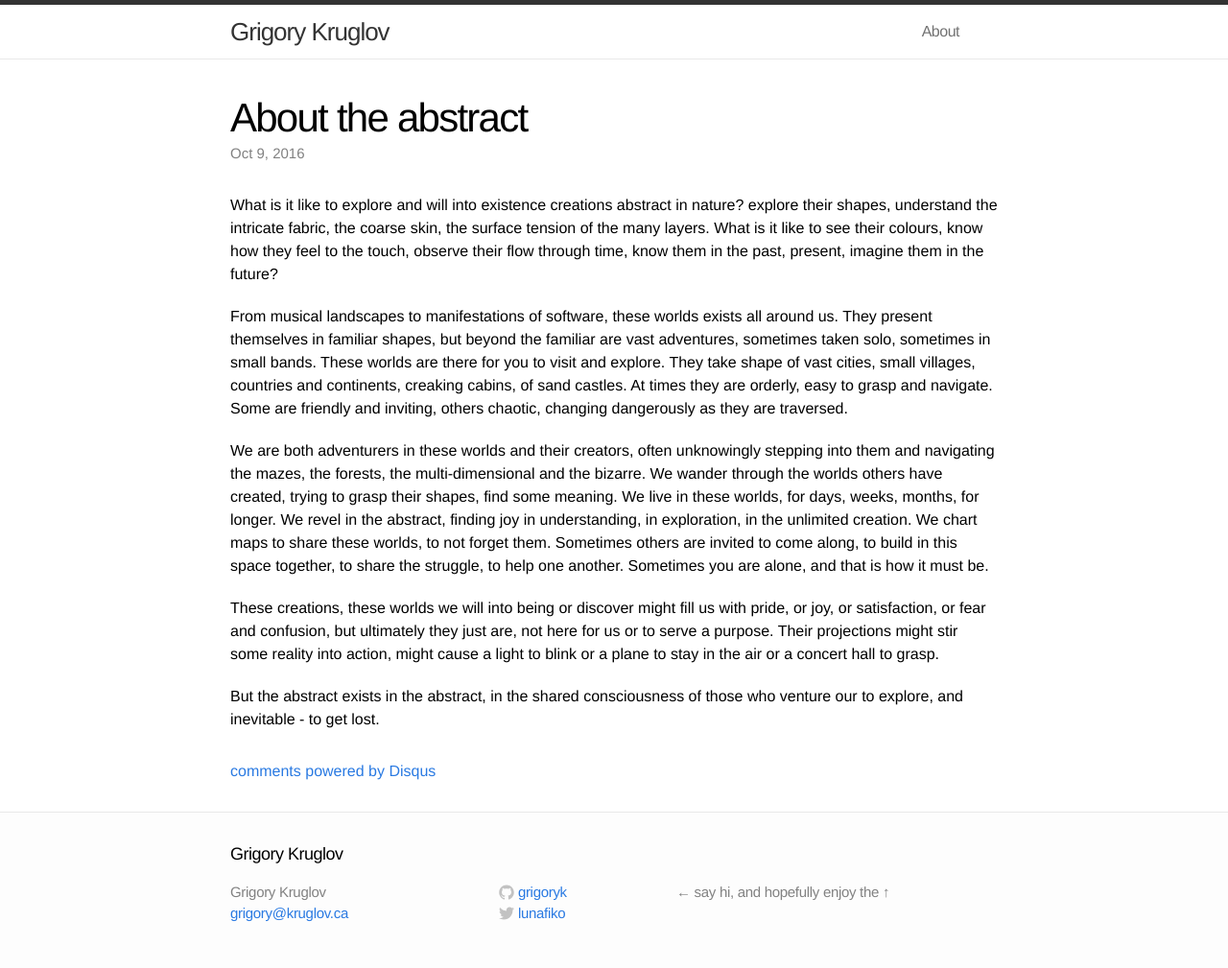
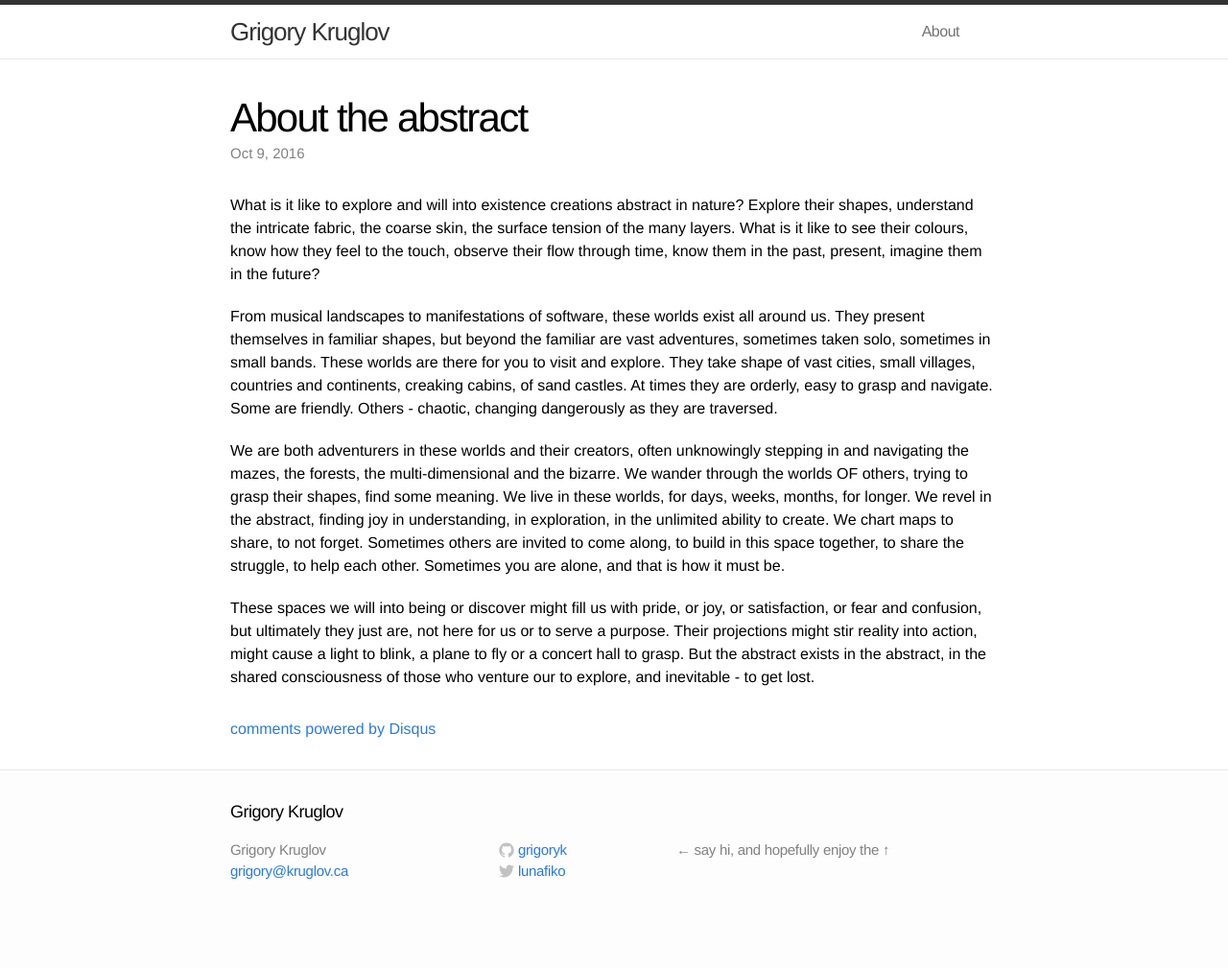
Before and after one commit to grigoryk/grigoryk.github.io, a Jekyll site: the page built from _posts/2016-10-09-about-the-abstract.md, in a window 1280 px wide. Shown: the whole page at 96% size. Built offline with Jekyll 4.4.1, drawn with Linux system fonts in a browser that asks for light colours; comment, search, counter and statistics services are not loaded; after the commit the page ends 965 px from its top, so only the background shows below that.

Commit message:
small tweaks

```diff
--- a/_posts/2016-10-09-about-the-abstract.md
+++ b/_posts/2016-10-09-about-the-abstract.md
@@ -5,12 +5,10 @@
 categories: thoughts
 permalink: /2016/06/about-the-abstract/
 ---
-What is it like to explore and will into existence creations abstract in nature? explore their shapes, understand the intricate fabric, the coarse skin, the surface tension of the many layers. What is it like to see their colours, know how they feel to the touch, observe their flow through time, know them in the past, present, imagine them in the future?
+What is it like to explore and will into existence creations abstract in nature? Explore their shapes, understand the intricate fabric, the coarse skin, the surface tension of the many layers. What is it like to see their colours, know how they feel to the touch, observe their flow through time, know them in the past, present, imagine them in the future?
 
-From musical landscapes to manifestations of software, these worlds exists all around us. They present themselves in familiar shapes, but beyond the familiar are vast adventures, sometimes taken solo, sometimes in small bands. These worlds are there for you to visit and explore. They take shape of vast cities, small villages, countries and continents, creaking cabins, of sand castles. At times they are orderly, easy to grasp and navigate. Some are friendly and inviting, others chaotic, changing dangerously as they are traversed.
+From musical landscapes to manifestations of software, these worlds exist all around us. They present themselves in familiar shapes, but beyond the familiar are vast adventures, sometimes taken solo, sometimes in small bands. These worlds are there for you to visit and explore. They take shape of vast cities, small villages, countries and continents, creaking cabins, of sand castles. At times they are orderly, easy to grasp and navigate. Some are friendly. Others - chaotic, changing dangerously as they are traversed.
 
-We are both adventurers in these worlds and their creators, often unknowingly stepping into them and navigating the mazes, the forests, the multi-dimensional and the bizarre. We wander through the worlds others have created, trying to grasp their shapes, find some meaning. We live in these worlds, for days, weeks, months, for longer. We revel in the abstract, finding joy in understanding, in exploration, in the unlimited creation. We chart maps to share these worlds, to not forget them. Sometimes others are invited to come along, to build in this space together, to share the struggle, to help one another. Sometimes you are alone, and that is how it must be.
+We are both adventurers in these worlds and their creators, often unknowingly stepping in and navigating the mazes, the forests, the multi-dimensional and the bizarre. We wander through the worlds OF others, trying to grasp their shapes, find some meaning. We live in these worlds, for days, weeks, months, for longer. We revel in the abstract, finding joy in understanding, in exploration, in the unlimited ability to create. We chart maps to share, to not forget. Sometimes others are invited to come along, to build in this space together, to share the struggle, to help each other. Sometimes you are alone, and that is how it must be.
 
-These creations, these worlds we will into being or discover might fill us with pride, or joy, or satisfaction, or fear and confusion, but ultimately they just are, not here for us or to serve a purpose. Their projections might stir some reality into action, might cause a light to blink or a plane to stay in the air or a concert hall to grasp.
-
-But the abstract exists in the abstract, in the shared consciousness of those who venture our to explore, and inevitable - to get lost.
+These spaces we will into being or discover might fill us with pride, or joy, or satisfaction, or fear and confusion, but ultimately they just are, not here for us or to serve a purpose. Their projections might stir reality into action, might cause a light to blink, a plane to fly or a concert hall to grasp. But the abstract exists in the abstract, in the shared consciousness of those who venture our to explore, and inevitable - to get lost.
```
